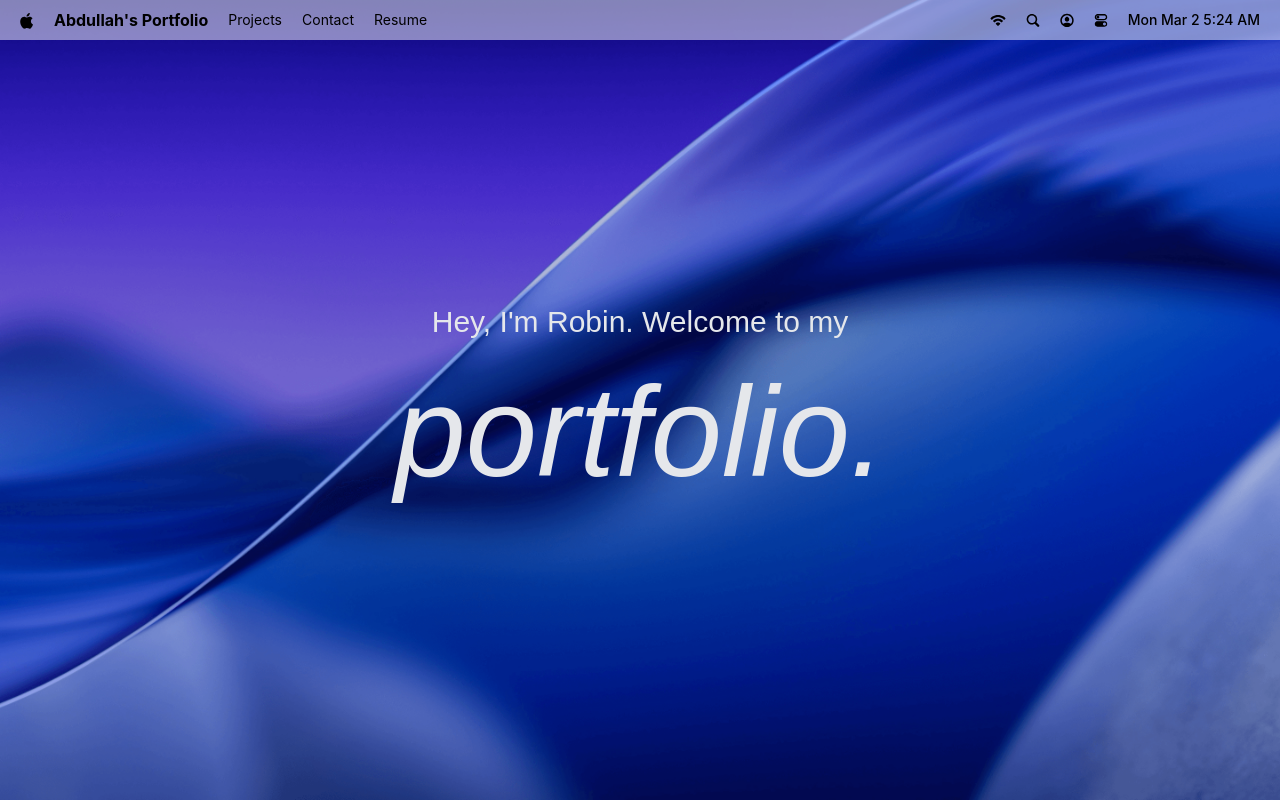
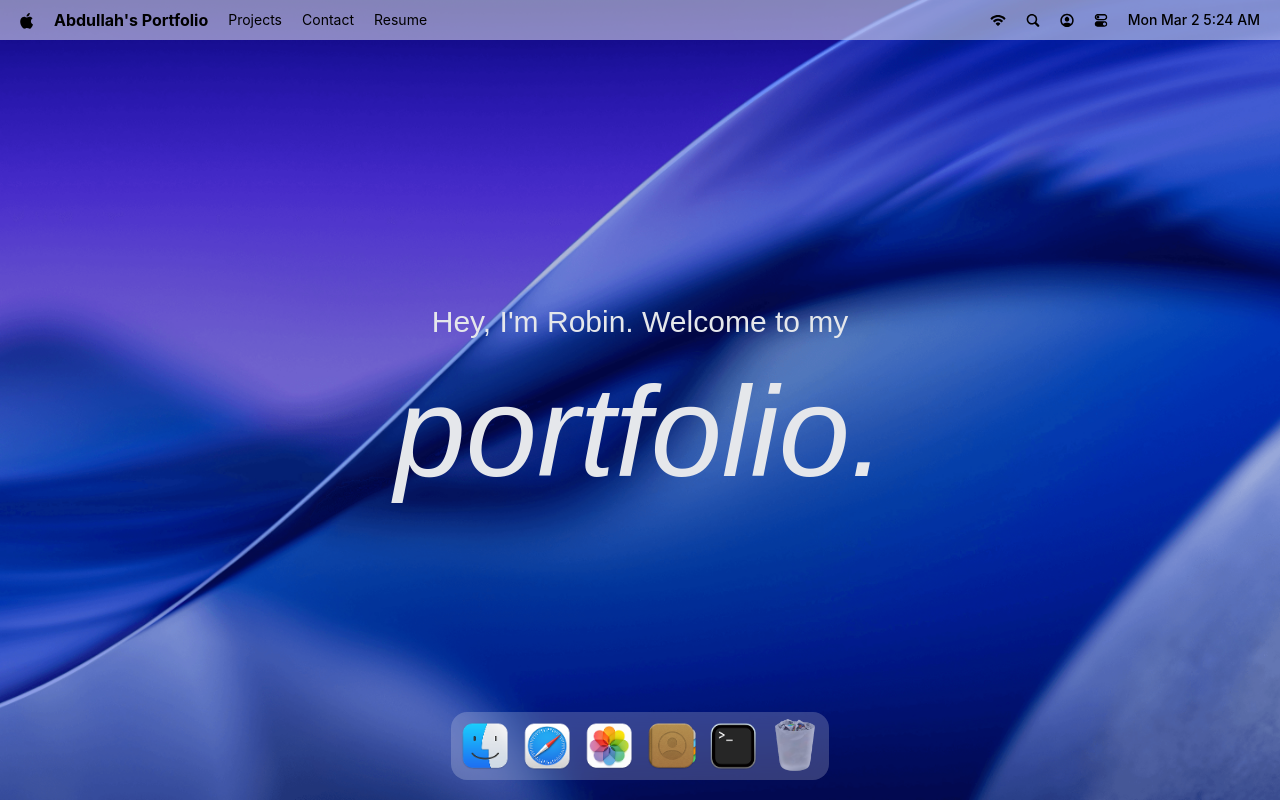
Before and after one commit to Robin-Draggy/Portfolio, a React (Vite) app: page / in a window 1280 px wide. Built offline with nearby package versions, Linux system fonts and the light colour scheme; a web font is replaced by a local one.

Commit message:
implement dock presentation

```diff
--- a/package.json
+++ b/package.json
@@ -17,6 +17,7 @@
     "lucide-react": "^0.575.0",
     "react": "^19.2.4",
     "react-dom": "^19.2.0",
+    "react-tooltip": "^5.30.0",
     "tailwindcss": "^4.2.0"
   },
   "devDependencies": {
--- a/src/App.jsx
+++ b/src/App.jsx
@@ -1,9 +1,10 @@
-import { Navbar, Welcome } from "#components";
+import { Navbar, Welcome, Dock } from "#components";
 const App = () => {
   return(
     <main>
       <Navbar />
       <Welcome />
+      <Dock />
     </main>
   )
 }
--- /dev/null
+++ b/src/components/Dock.jsx
@@ -0,0 +1,90 @@
+import { dockApps } from "#constants";
+import { useGSAP } from "@gsap/react";
+import gsap from "gsap";
+import { useRef } from "react";
+import { Tooltip } from 'react-tooltip'
+
+const Dock = () => {
+    const dockRef = useRef(null);
+
+    useGSAP(() => {
+        const dock = dockRef.current;
+        if(!dock) return () => {};
+
+        const icons = dock.querySelectorAll('.dock-icon');
+
+        const animateIcons = (mouseX) => {
+            const { left } = dock.getBoundingClientRect();
+
+            icons.forEach((icon) => {
+                const { left: iconLeft, width } = icon.getBoundingClientRect();
+                const center = iconLeft - left + width / 2;
+                const distance = Math.abs(mouseX - center);
+
+                const intensity = Math.exp(-(distance ** 2.5) / 20000);
+
+                gsap.to(icon, {
+                    scale: 1 + 0.25 * intensity,
+                    y: -15 * intensity,
+                    duration: 0.2,
+                    ease: "power1.out",
+                })
+            })
+         }
+
+         const handleMouseMove = (e) => {
+            const { left } = dock.getBoundingClientRect();
+
+            animateIcons(e.clientX - left);
+         };
+
+         const resetIcons = () => icons.forEach((icon) => gsap.to(icon, {
+            scale: 1,
+            y: 0,
+            duration: 0.3,
+            ease: "power1.out",
+         }))
+
+         dock.addEventListener("mousemove", handleMouseMove)
+         dock.addEventListener("mouseleave", resetIcons)
+
+         return () => {
+            dock.removeEventListener("mousemove", handleMouseMove)
+            dock.removeEventListener("mouseleave", resetIcons)
+         }
+
+    }, [])
+
+
+    const toggleApp = (app) => {}
+    return (
+        <section id="dock">
+            <div ref={dockRef} className="dock-container">
+                {dockApps.map(({id, name, icon, canOpen}) => (
+                    <div key={id} className="relative flex justify-center">
+                        <button
+                        type="button"
+                        className="dock-icon"
+                        aria-label={name}
+                        data-tooltip-id="dock-tooltip"
+                        data-tooltip-content={name}
+                        data-tooltip-delay-show={150}
+                        disabled={!canOpen}
+                        onClick={() => toggleApp({id, canOpen})}
+                        >
+                            <img
+                                src={`/images/${icon}`}
+                                alt={name}
+                                loading="lazy"
+                                className={canOpen ? "" : "opacity-60"}
+                            />
+                        </button>
+                    </div>
+                ))}
+                <Tooltip id="dock-tooltip" place="top" className="tooltip" />
+            </div>
+        </section>
+    )
+}
+
+export default Dock;
--- a/src/components/index.js
+++ b/src/components/index.js
@@ -1,4 +1,5 @@
 import Navbar from "#components/Navbar.jsx";
 import Welcome from "#components/Welcome.jsx";
+import Dock from "#components/Dock.jsx";
 
-export { Navbar, Welcome }
+export { Navbar, Welcome, Dock }
--- a/src/index.css
+++ b/src/index.css
@@ -90,7 +90,7 @@
     }
 
     .dock-icon {
-      @apply size-14 3xl:size-20 cursor-pointer;
+      @apply size-14 3xl:size-16 cursor-pointer;
 
       img {
         @apply object-cover object-center;
```
Also changed, not shown: 1 other file (tests, documents, lock files or other folders).
